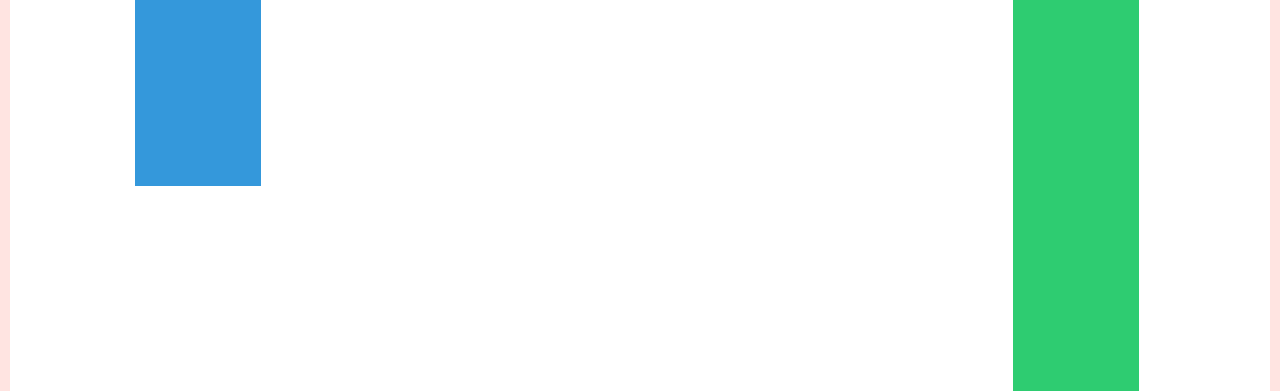
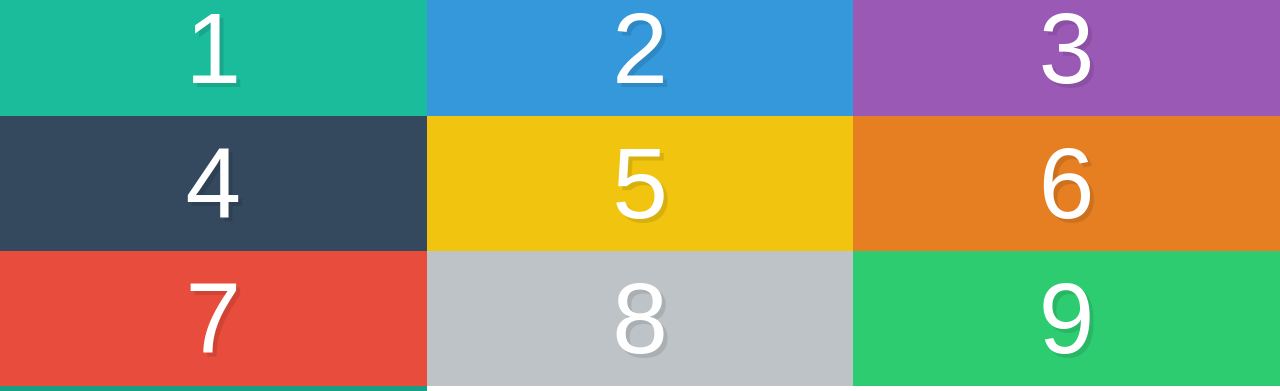
Before and after one commit to MarioPaju1991/What-The-Flexbox-master, a plain HTML site: page alignment-and-centering/index.html in a window 1280 px wide. Shown: the part 149-540 px from the top of the page. Drawn offline with Linux system fonts and the light colour scheme.

Commit message:
Alignment finished

```diff
--- a/alignment-and-centering/style.css
+++ b/alignment-and-centering/style.css
@@ -29,26 +29,15 @@ input[type=reset],input[type=submit]{-webkit-appearance:button;cursor:pointer;}b
 
 
 /* We start writing out flexbox here. The above is just page setup */
+
 .container {
-  display:flex;
-  border:10px solid mistyrose;
-  height:100vh;
-  align-items:flex-start;
+  display: flex;
+  height: 100vh;
+  flex-wrap: wrap;
+  align-content: center;
+
 }
 
 .box {
-  width:33.333%;
+  width: 33.333%;
 }
-
-.box2 {
-  padding-bottom: 200px;
-}
-
-.box6 {
-  padding-bottom: 0;
-}
-
-.box9 {
-  padding-bottom: 50px;
-  align-self:stretch;
-}
```
